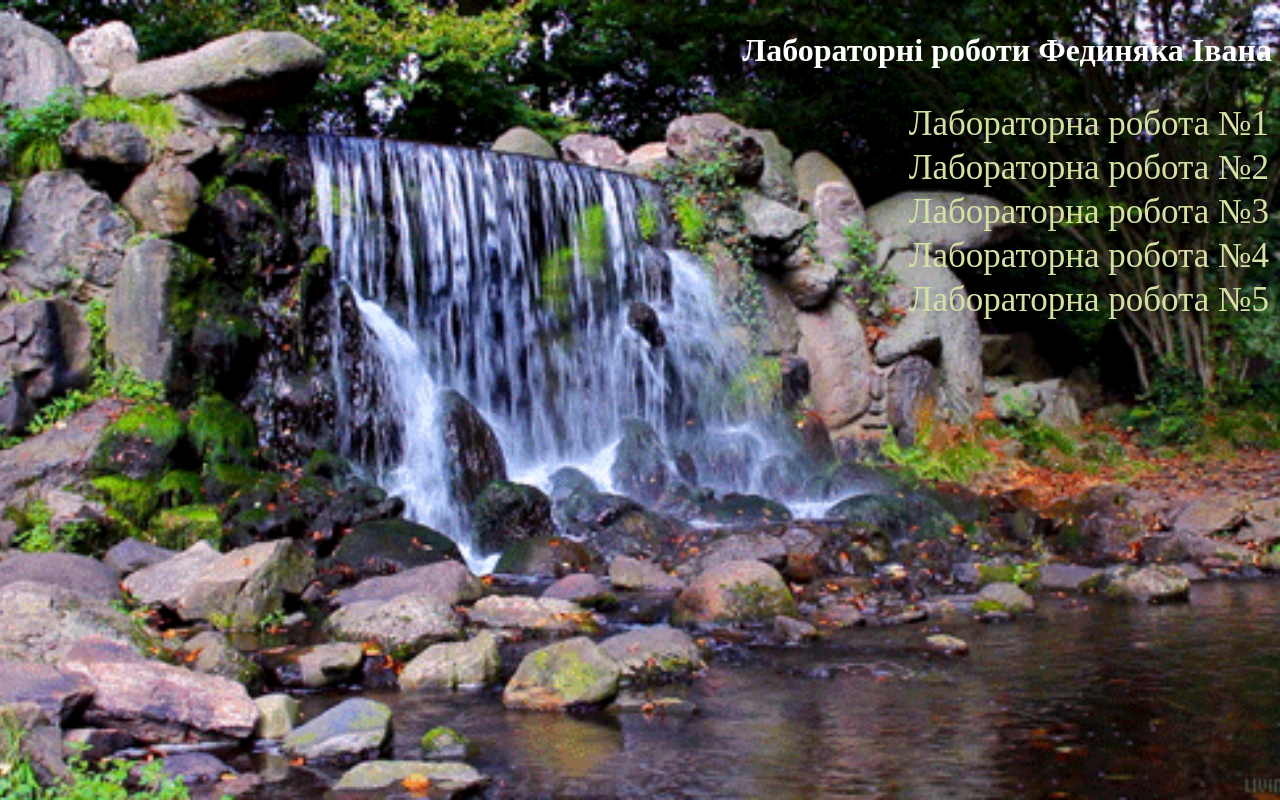
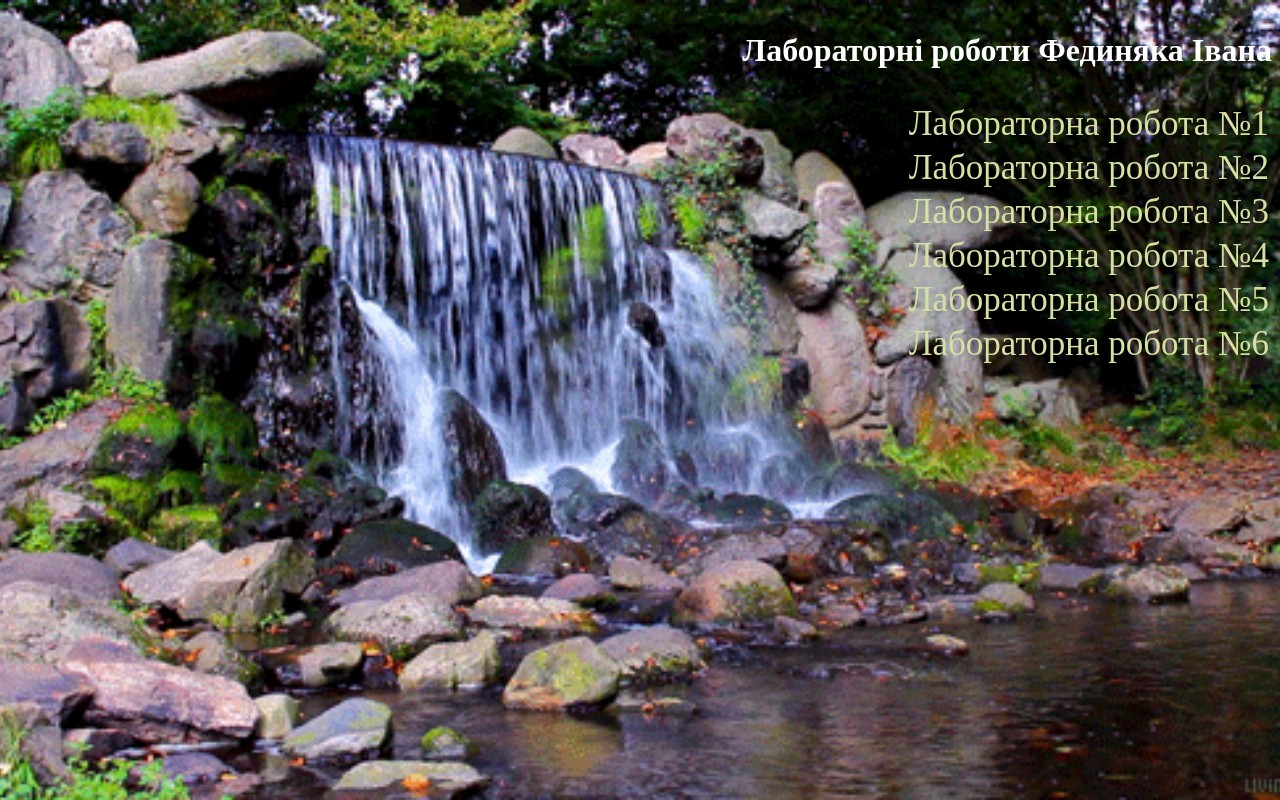
Before and after one commit to iwbathed/iwbathed.github.io, a plain HTML site: page index.html in a window 1280 px wide. Drawn offline with Linux system fonts and the light colour scheme.

Commit message:
Update index.html
lab 6 link

```diff
--- a/index.html
+++ b/index.html
@@ -15,8 +15,9 @@
 		<tr><td><a href="lab/lab3/index3.html">Лабораторна робота №3</a></td></tr>
  		<tr><td><a href="lab/lab4/index4.html">Лабораторна робота №4</a></td></tr>
 		<tr><td><a href="lab/lab5/index5.html">Лабораторна робота №5</a></td></tr>
-		<!--<tr><td><a href="6/Lab 6/html/index6.html">Лабораторна робота №6</a></td></tr>
-		<tr><td><a href="7/Lab 7/html/index7.html">Лабораторна робота №7</a></td></tr>
+		<tr><td><a href="lab/lab6/index6.html">Лабораторна робота №6</a></td></tr>
+
+		<!-- <tr><td><a href="7/Lab 7/html/index7.html">Лабораторна робота №7</a></td></tr>
 		<tr><td><a href="8/Lab8/html/index8.html">Лабораторна робота №8</a></td></tr>
 		<tr><td><a href="9/Lab9/html/index_9.html">Лабораторна робота №9</a></td></tr>
 		<tr><td><a href="KR/html/index.html">Контрольна робота</a></td></tr> -->
```
